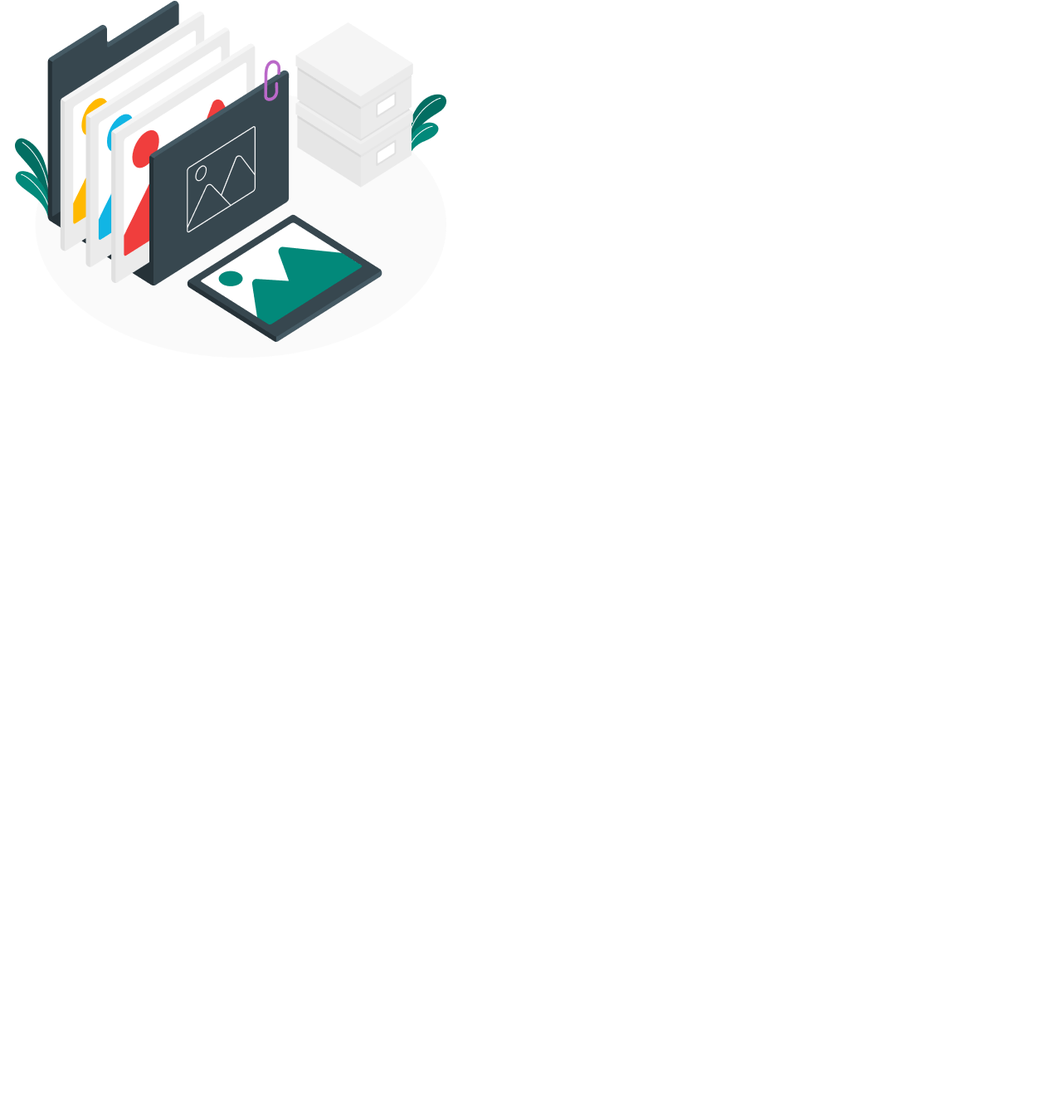
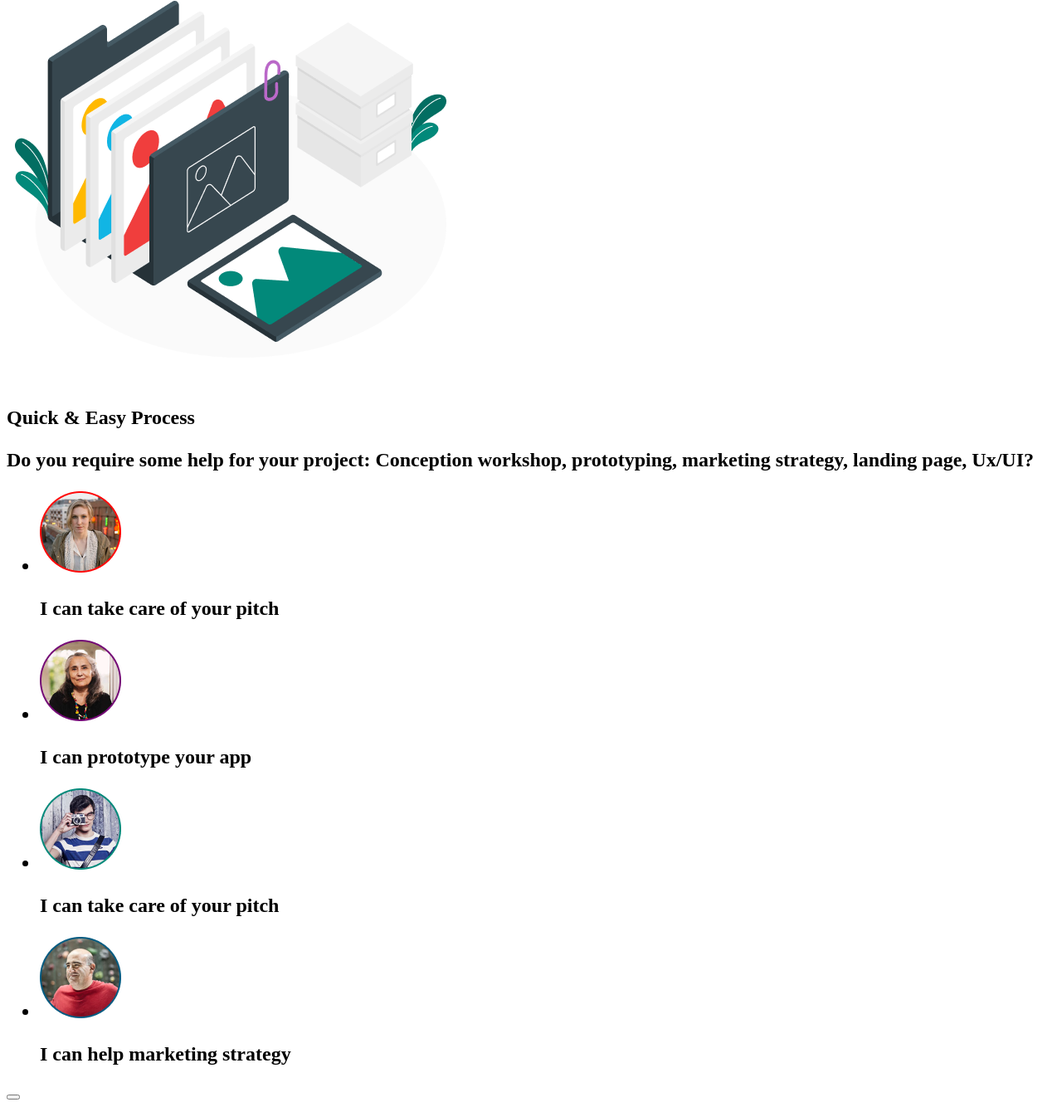
Before and after one commit to yevhenbozadzhi/practice, a plain HTML site: page index.html in a window 1280 px wide. Shown: the part 3374-4708 px from the top of the page at 83% size. Before the commit the page ends 3852 px from the top, so only its background shows below. Drawn offline with Linux system fonts and the light colour scheme.

Commit message:
add new sections with people

```diff
--- a/index.html
+++ b/index.html
@@ -71,7 +71,7 @@
     </sectrion>
     <!-- managment -->
     <section>
-        <h2>Effortless Validation for<span>Management</span></h2>
+        <h2>Effortless Validation for <span>Management</span></h2>
         <p>The Myspace page defines the individual, his or her characteristics, traits, personal choices and the overall
             personality of the person.</p>
         <ul>
@@ -87,7 +87,7 @@
         <img src="./images/management-img-min.png" alt="managment" width="540" height="500">
     </section>
     <section>
-        <h2>Easier decision making for<span>Customer Support</span>
+        <h2>Easier decision making for <span>Customer Support</span>
             <p>The Myspace page defines the individual, his or her characteristics, traits, personal choices and the
                 overall
                 personality of the person.</p>
@@ -127,6 +127,31 @@
         </h2>
         <img src="./images/collaboration-img-min.png" alt="Collaborative">
     </section>
+    <section>
+        <h2>Quick & Easy Process
+            <p>Do you require some help for your project: Conception workshop,
+                prototyping, marketing strategy, landing page, Ux/UI?</p>
+            <ul>
+                <li>
+                    <img src="./images/avatar.png" alt="women" width="98" height="98">
+                    <p>I can take care of your pitch</p>
+                </li>
+                <li>
+                    <img src="./images/avatar-1.png" alt="old women" width="98" height="98">
+                    <p>I can prototype your app</p>
+                </li>
+                <li>
+                    <img src="./images/avatar-2.png" alt="man" width="98" height="98">
+                    <p>I can take care of your pitch</p>
+                </li>
+                <li>
+                    <img src="./images/avatar-3.png" alt="old man" width="98" height="98">
+                    <p>I can help marketing strategy</p>
+                </li>
+            </ul>
+        </h2>
+        <button></button>
+    </section>
 
 </main>
 
```
Also changed, not shown: images/avatar-1.png (added), images/avatar-2.png (added), images/avatar-3.png (added), images/avatar.png (added).
